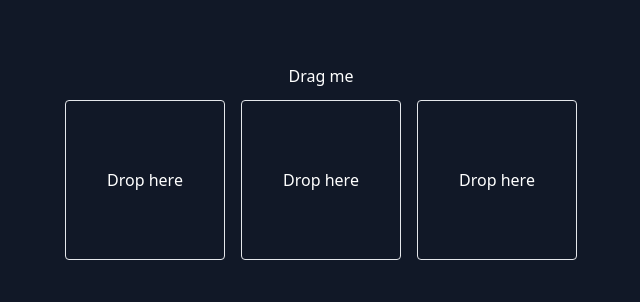
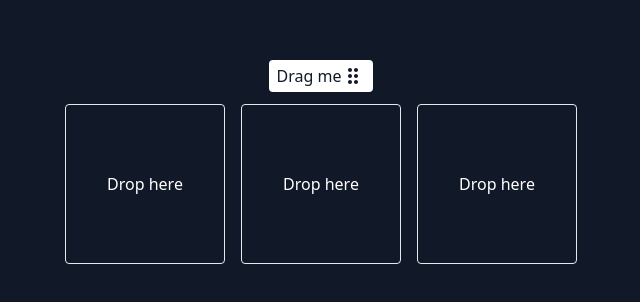
Before and after one commit to MomenSherif/dndkit-playground, a React (Vite) app: page / in a window 1280 px wide. Shown: the part 238-540 px from the top of the page, without its empty margins (319-959 px from the left). Built offline with nearby package versions, Linux system fonts and the light colour scheme.

Commit message:
Drang handler

```diff
--- a/src/components/Draggable.tsx
+++ b/src/components/Draggable.tsx
@@ -1,4 +1,4 @@
-import { PropsWithChildren } from 'react';
+import { PropsWithChildren, type SVGProps } from 'react';
 import { UniqueIdentifier, useDraggable } from '@dnd-kit/core';
 import { CSS } from '@dnd-kit/utilities';
 
@@ -20,10 +20,26 @@ export default function Draggable({
       style={{
         transform: CSS.Translate.toString(transform),
       }}
-      {...listeners}
-      {...attributes}
+      className="inline-flex items-center space-x-2 bg-white shadow-sm rounded px-2 py-1 text-gray-900"
     >
       {children}
+      <button {...listeners} {...attributes} className="touch-none">
+        <DragIcon className="w-6 h-6" />
+      </button>
     </div>
   );
 }
+
+const DragIcon = (props: SVGProps<SVGSVGElement>) => (
+  <svg
+    xmlns="http://www.w3.org/2000/svg"
+    width="24"
+    height="24"
+    viewBox="0 0 24 24"
+    fill="currentColor"
+    {...props}
+  >
+    <path fill="none" d="M0 0h24v24H0V0z" />
+    <path d="M11 18c0 1.1-.9 2-2 2s-2-.9-2-2 .9-2 2-2 2 .9 2 2zm-2-8c-1.1 0-2 .9-2 2s.9 2 2 2 2-.9 2-2-.9-2-2-2zm0-6c-1.1 0-2 .9-2 2s.9 2 2 2 2-.9 2-2-.9-2-2-2zm6 4c1.1 0 2-.9 2-2s-.9-2-2-2-2 .9-2 2 .9 2 2 2zm0 2c-1.1 0-2 .9-2 2s.9 2 2 2 2-.9 2-2-.9-2-2-2zm0 6c-1.1 0-2 .9-2 2s.9 2 2 2 2-.9 2-2-.9-2-2-2z" />
+  </svg>
+);
```
